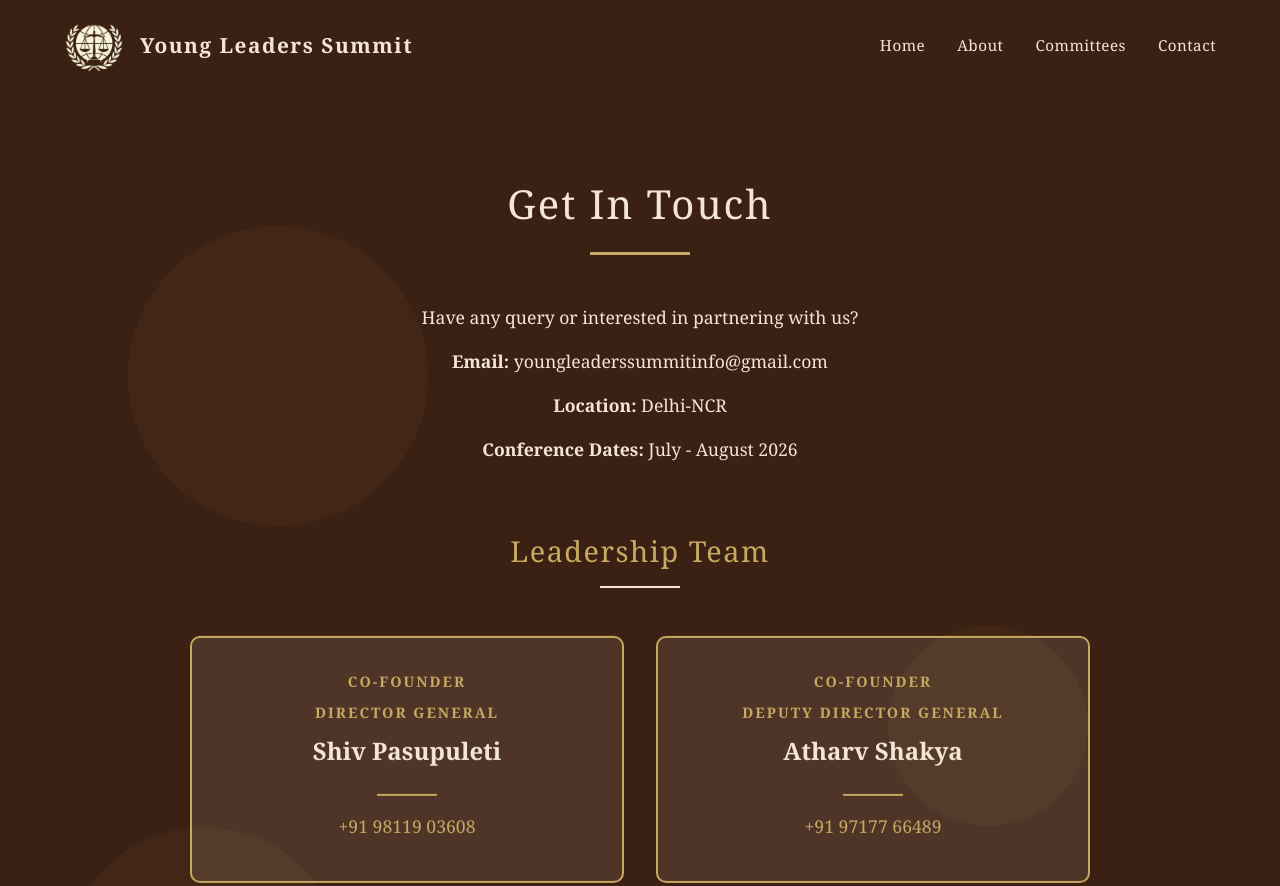
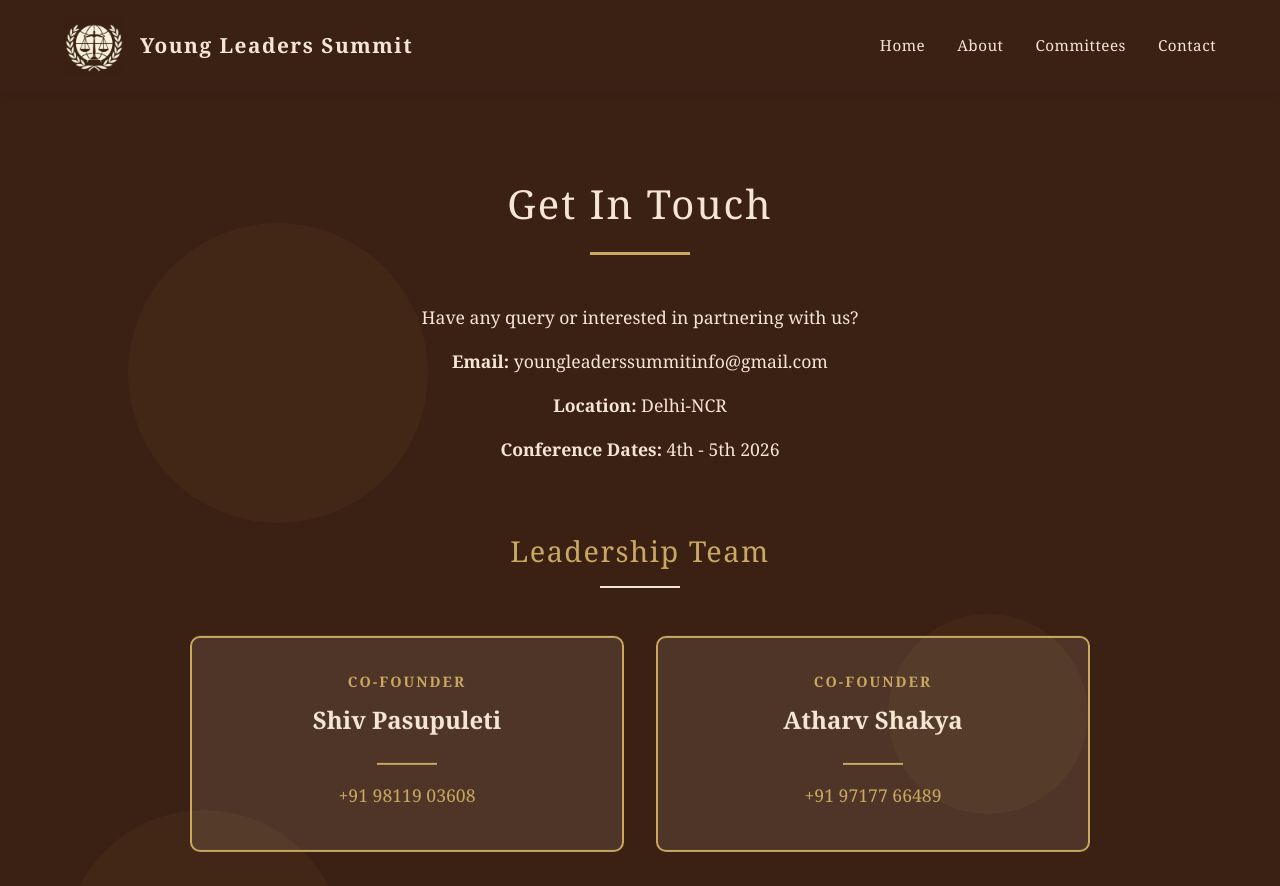
Before and after one commit to sh1venp/YoungLeadersSummit, a plain HTML site: page contact.html in a window 1280 px wide. Shown: the top 886 px of the page. Drawn offline with Linux system fonts and the light colour scheme.

Commit message:
Update contact.html

```diff
--- a/contact.html
+++ b/contact.html
@@ -237,7 +237,7 @@
             <p>Have any query or interested in partnering with us?</p>
             <p><strong>Email:</strong> youngleaderssummitinfo@gmail.com</p>
             <p><strong>Location:</strong> Delhi-NCR</p>
-            <p><strong>Conference Dates:</strong> July - August 2026</p>
+            <p><strong>Conference Dates:</strong> 4th - 5th 2026</p>
         </div>
 
         <!-- Co-Founders Section -->
@@ -246,7 +246,6 @@
         <div class="founders-section fade-in-up delay-3">
             <div class="founder-card" data-parallax-speed="0.5">
                 <div class="founder-title">Co-Founder</div>
-                <div class="founder-title">Director General</div>
                 <div class="founder-name">Shiv Pasupuleti</div>
                 <div class="divider"></div>
                 <div class="founder-contact">
@@ -255,7 +254,6 @@
             </div>
             <div class="founder-card" data-parallax-speed="0.3">
                 <div class="founder-title">Co-Founder</div>
-                <div class="founder-title">Deputy Director General</div>
                 <div class="founder-name">Atharv Shakya</div>
                 <div class="divider"></div>
                 <div class="founder-contact">
```
